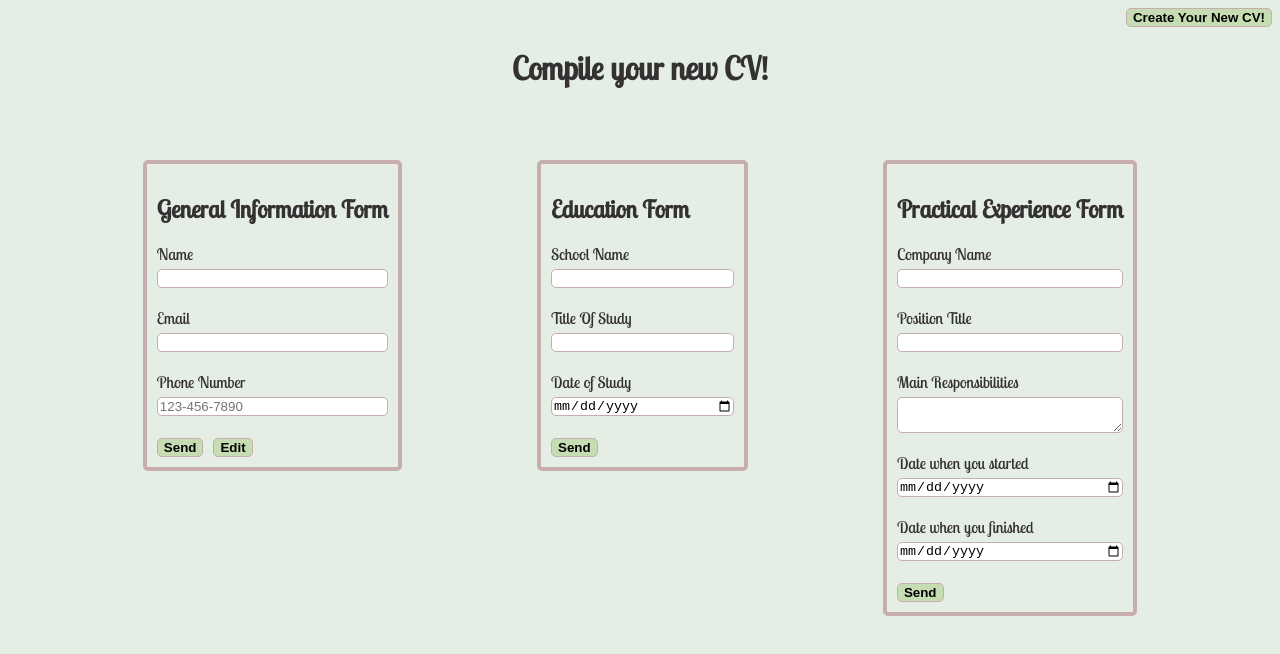
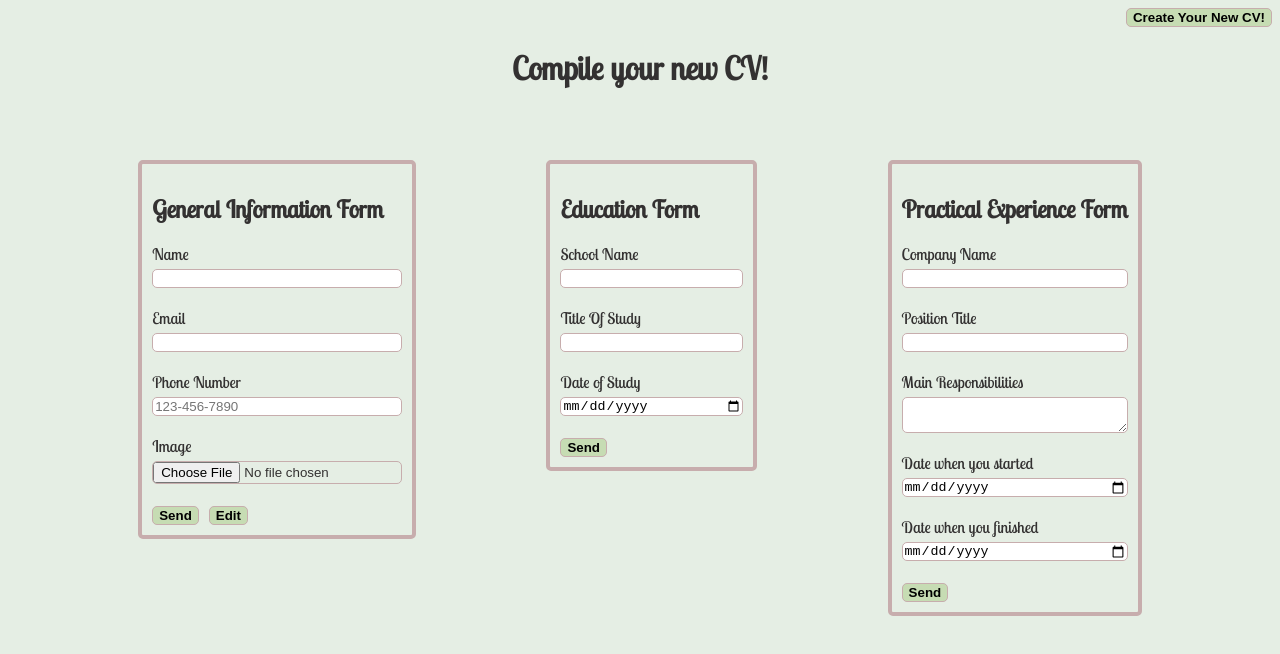
Before and after one commit to Vincde/Project-CV-Application, a React (Vite) app: page / in a window 1280 px wide. Shown: the top 654 px of the page. Built offline with nearby package versions, Linux system fonts and the light colour scheme.

Commit message:
Add input type file for persons image

```diff
--- a/src/App.jsx
+++ b/src/App.jsx
@@ -47,7 +47,7 @@ function App() {
         {
             complete === true ? (
                 <p>
-                {cvInfo.name}
+                {cvInfo.image}
                 {educationInfo.length !== 0 ? educationInfo[0].schoolName : null}
                 {practiceInfo.length !== 0 ? practiceInfo[0].companyName : null}
                 </p>
--- a/src/components/GeneralForm.jsx
+++ b/src/components/GeneralForm.jsx
@@ -1,7 +1,7 @@
 import { useState } from "react";
 
 export default function GeneralForm({sendForm}) {
-    const [generalInfo, setGeneralInfo] = useState({name: '', email: '', phone: ''});
+    const [generalInfo, setGeneralInfo] = useState({name: '', email: '', phone: '', image: ''});
     const [sent, setSent] = useState(false);
 
     const handleChangeInput = (e) => {
@@ -43,6 +43,34 @@ export default function GeneralForm({sendForm}) {
                 onChange={handleChangeInput}
                 disabled={sent === true}/>
 
+                <label htmlFor="image">Image</label>
+                <input type="file"
+                id="image"
+                accept="image/*"
+                onChange={handleChangeInput}
+                disabled={sent === true}/>
+
+
+                {/* function DettagliFile({ fileSelezionato }) {
+  const [anteprima, setAnteprima] = useState(null);
+
+  // Usiamo useEffect per generare l'anteprima ogni volta che la prop cambia
+  useEffect(() => {
+    if (!fileSelezionato) return;
+
+    // Creiamo l'URL temporaneo per l'immagine
+    const objectUrl = URL.createObjectURL(fileSelezionato);
+    setAnteprima(objectUrl);
+
+    // Pulizia: quando il componente viene smontato o il file cambia,
+    // liberiamo la memoria revocando l'URL precedente
+    return () => URL.revokeObjectURL(objectUrl);
+  }, [fileSelezionato]);
+
+
+  <img src={anteprima}  />
+  */}
+
                 <div>
                     <button onClick={handleSendInfo}>Send</button>
                     <button onClick={() => setSent(false)} style={{marginLeft:"10px"}}>Edit</button>
```
